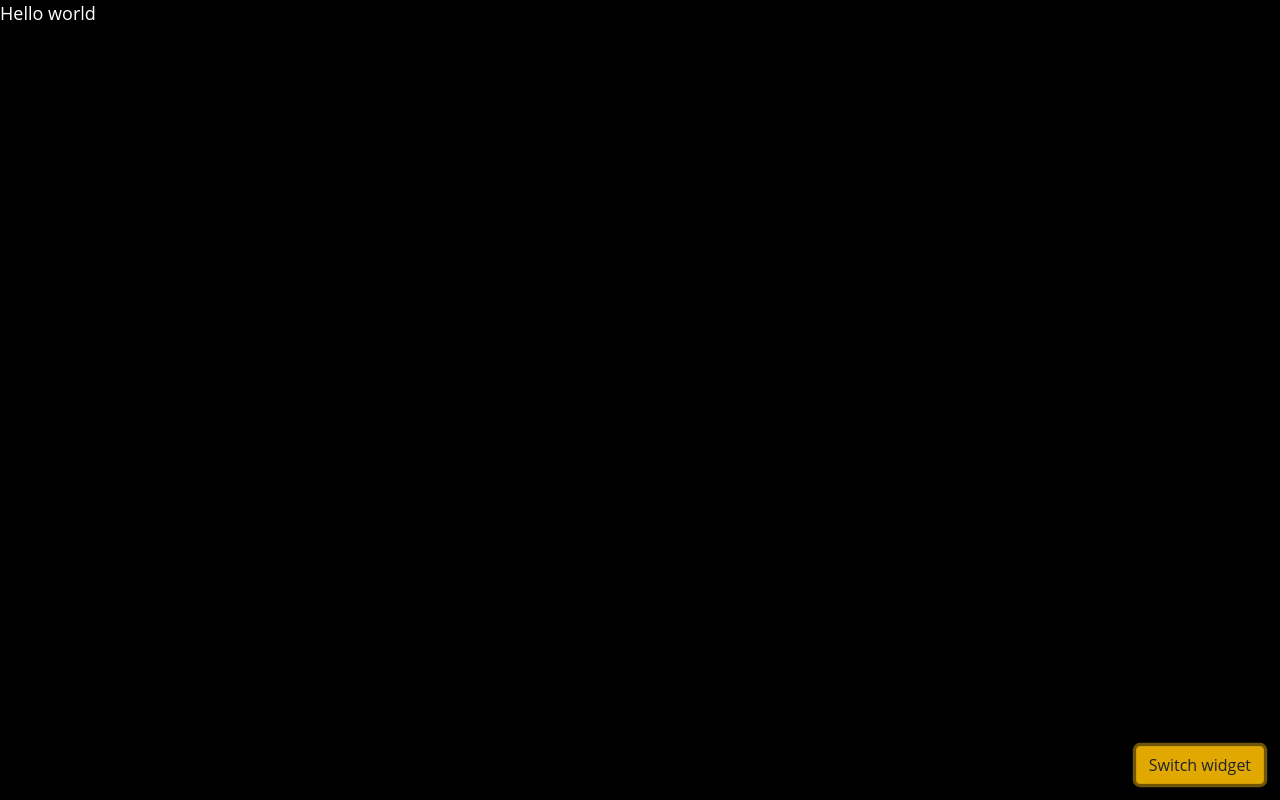
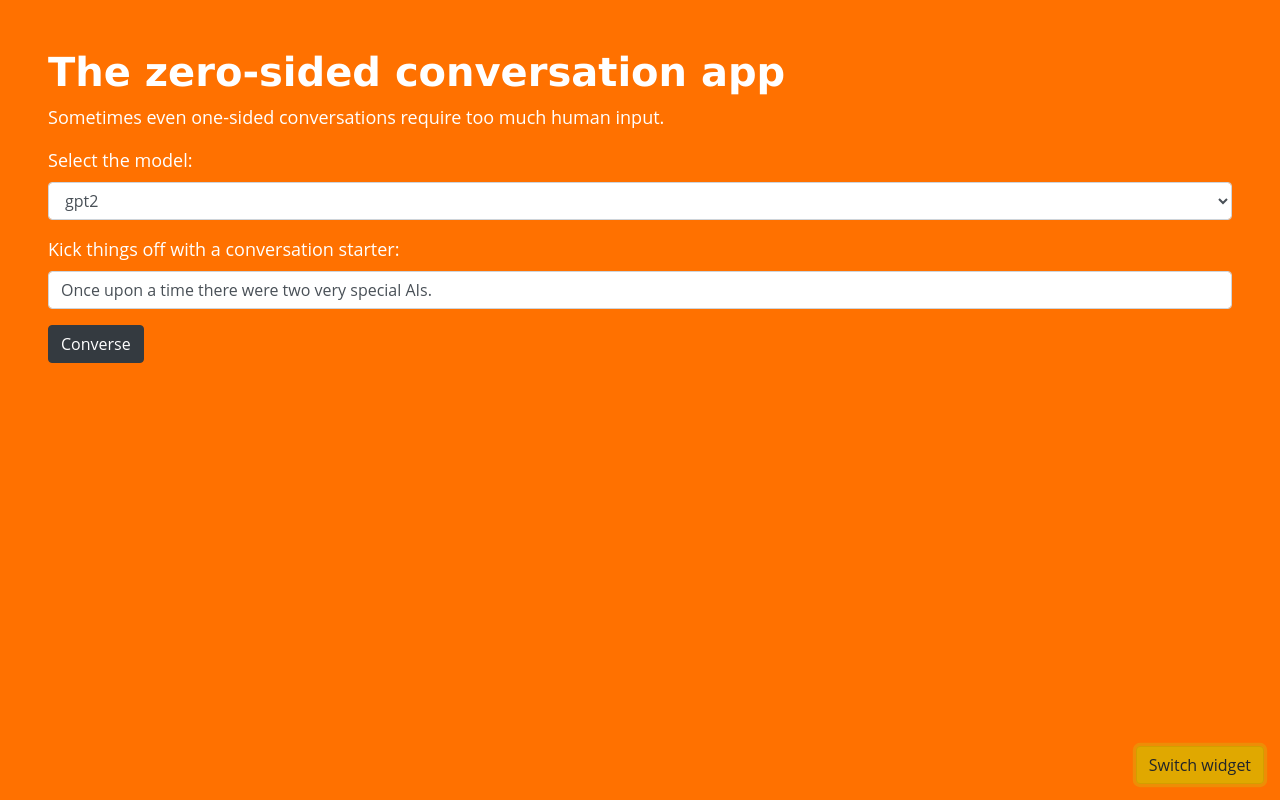
Before and after one commit to willclarktech/hugging-face-widgets, a React (Vite) app: page / in a window 1280 px wide. Both pictures are taken after a click on the button "Switch widget". Built offline with nearby package versions, Linux system fonts and the light colour scheme.

Commit message:
:seedling: Add basic server-only zero-sided conversation widget

```diff
--- /dev/null
+++ b/src/components/ZeroSidedConversationWidget.css
@@ -0,0 +1,24 @@
+.zero-sided-conversation-widget {
+	min-height: 100vh;
+	padding: 48px;
+
+	background: rgb(255, 113, 0);
+}
+
+.client::before {
+	width: 70px;
+	display: inline-block;
+	text-align: center;
+
+	content: "client";
+	background: blue;
+}
+
+.server::before {
+	width: 70px;
+	display: inline-block;
+	text-align: center;
+
+	content: "server:";
+	background: red;
+}
--- /dev/null
+++ b/src/components/ZeroSidedConversationWidget.tsx
@@ -0,0 +1,80 @@
+import "./ZeroSidedConversationWidget.css";
+
+import React, { ChangeEvent, FormEvent } from "react";
+import { Alert, Button, Form } from "react-bootstrap";
+
+export interface Message {
+	readonly speaker: "client" | "server";
+	readonly text: string;
+}
+
+interface Props {
+	readonly models: readonly string[];
+	readonly initialText: string;
+	readonly loading: boolean;
+	readonly messages: readonly Message[];
+	readonly errorMessage: string | null;
+	readonly onTextChange: (event: ChangeEvent<HTMLInputElement>) => void;
+	readonly onModelChange: (event: ChangeEvent<HTMLSelectElement>) => void;
+	readonly onSubmit: (event: FormEvent) => void;
+}
+
+const ZeroSidedConversationWidget = ({
+	models,
+	initialText,
+	loading,
+	errorMessage,
+	messages,
+	onTextChange: handleTextChange,
+	onModelChange: handleModelChange,
+	onSubmit: handleSubmit,
+}: Props): JSX.Element => (
+	<div className="zero-sided-conversation-widget">
+		<h1>{"The zero-sided conversation app"}</h1>
+		<p>
+			{"Sometimes even one-sided conversations require too much human input."}
+		</p>
+		<Form onSubmit={handleSubmit}>
+			<Form.Group>
+				<Form.Label>{"Select the model:"}</Form.Label>
+				<Form.Control as="select" name="model" onChange={handleModelChange}>
+					{models.map((model) => (
+						<option key={model} value={model}>
+							{model}
+						</option>
+					))}
+				</Form.Control>
+			</Form.Group>
+			<Form.Group>
+				<Form.Label>
+					{"Kick things off with a conversation starter:"}
+				</Form.Label>
+				<Form.Control
+					type="text"
+					value={initialText}
+					onChange={handleTextChange}
+				/>
+			</Form.Group>
+			<Button variant="dark" type="submit" disabled={loading}>
+				{loading ? "Loading..." : "Converse"}
+			</Button>
+		</Form>
+		{errorMessage && <Alert variant="danger">{`Error: ${errorMessage}`}</Alert>}
+		{messages.length === 0 ? (
+			""
+		) : (
+			<div>
+				<h2>{"Your zero-effort conversation:"}</h2>
+				<ol>
+					{messages.map(({ speaker, text }) => (
+						<li key={text} className={speaker}>
+							{text}
+						</li>
+					))}
+				</ol>
+			</div>
+		)}
+	</div>
+);
+
+export default ZeroSidedConversationWidget;
--- a/src/containers/ZeroSidedConversationWidgetContainer.tsx
+++ b/src/containers/ZeroSidedConversationWidgetContainer.tsx
@@ -1,8 +1,118 @@
-import React, { Component } from "react";
+import React, { ChangeEvent, Component, FormEvent } from "react";
 
-class ZeroSidedConversationWidgetContainer extends Component {
+import ZeroSidedConversationWidget, {
+	Message,
+} from "../components/ZeroSidedConversationWidget";
+import { assert, post } from "../utils";
+
+interface TextGenerationResult {
+	readonly generated_text: string;
+}
+
+type ApiResult = readonly TextGenerationResult[];
+
+const isApiResult = (apiResult: unknown): apiResult is ApiResult => {
+	return (
+		Array.isArray(apiResult as ApiResult) &&
+		(apiResult as ApiResult).length === 1 &&
+		typeof (apiResult as ApiResult)[0].generated_text === "string"
+	);
+};
+
+// eslint-disable-next-line @typescript-eslint/no-empty-interface
+interface Props {}
+interface State {
+	readonly initialText: string;
+	readonly model: string;
+	readonly errorMessage: string | null;
+	readonly messages: readonly Message[];
+	readonly loading: boolean;
+}
+
+class ZeroSidedConversationWidgetContainer extends Component<Props, State> {
+	private models: readonly string[];
+
+	constructor(props: Props) {
+		super(props);
+		this.state = {
+			initialText: "Once upon a time there were two very special AIs.",
+			model: "gpt2",
+			errorMessage: null,
+			messages: [],
+			loading: false,
+		};
+		this.models = ["gpt2", "openai-gpt"];
+
+		this.handleTextChange = this.handleTextChange.bind(this);
+		this.handleModelChange = this.handleModelChange.bind(this);
+		this.handleSubmit = this.handleSubmit.bind(this);
+	}
+
+	handleTextChange(event: ChangeEvent<HTMLInputElement>): void {
+		this.setState({ initialText: event.target.value });
+	}
+
+	handleModelChange(event: ChangeEvent<HTMLSelectElement>): void {
+		this.setState({ model: event.target.value });
+	}
+
+	handleSubmit(event: FormEvent): void {
+		event.preventDefault();
+		this.setState({
+			// messages: [],
+			loading: true,
+		});
+
+		const text =
+			this.state.messages.length === 0
+				? this.state.initialText
+				: this.state.messages[this.state.messages.length - 1].text;
+		const body = `"${text}"`;
+		post(`https://api-inference.huggingface.co/models/${this.state.model}`, {
+			body,
+		}).then(
+			(apiResult) => {
+				console.log(apiResult);
+				this.setState({ loading: false });
+				assert(isApiResult(apiResult));
+				const rawReply = apiResult[0].generated_text;
+				const reply = rawReply
+					.slice(text.length)
+					.replace(/\n/g, " ")
+					.replace(/"/g, "'")
+					.replace(/\s[^\s]+?$/, "")
+					.trim();
+				console.log(reply);
+				this.setState({
+					messages: [
+						...this.state.messages,
+						{ speaker: "server", text: reply },
+					],
+					errorMessage: null,
+				});
+			},
+			(error: Error) => {
+				this.setState({
+					loading: false,
+					errorMessage: error.message,
+				});
+			},
+		);
+	}
+
 	render(): JSX.Element {
-		return <div>Hello world</div>;
+		return (
+			<ZeroSidedConversationWidget
+				models={this.models}
+				initialText={this.state.initialText}
+				loading={this.state.loading}
+				messages={this.state.messages}
+				errorMessage={this.state.errorMessage}
+				onTextChange={this.handleTextChange}
+				onModelChange={this.handleModelChange}
+				onSubmit={this.handleSubmit}
+			/>
+		);
 	}
 }
 
```
